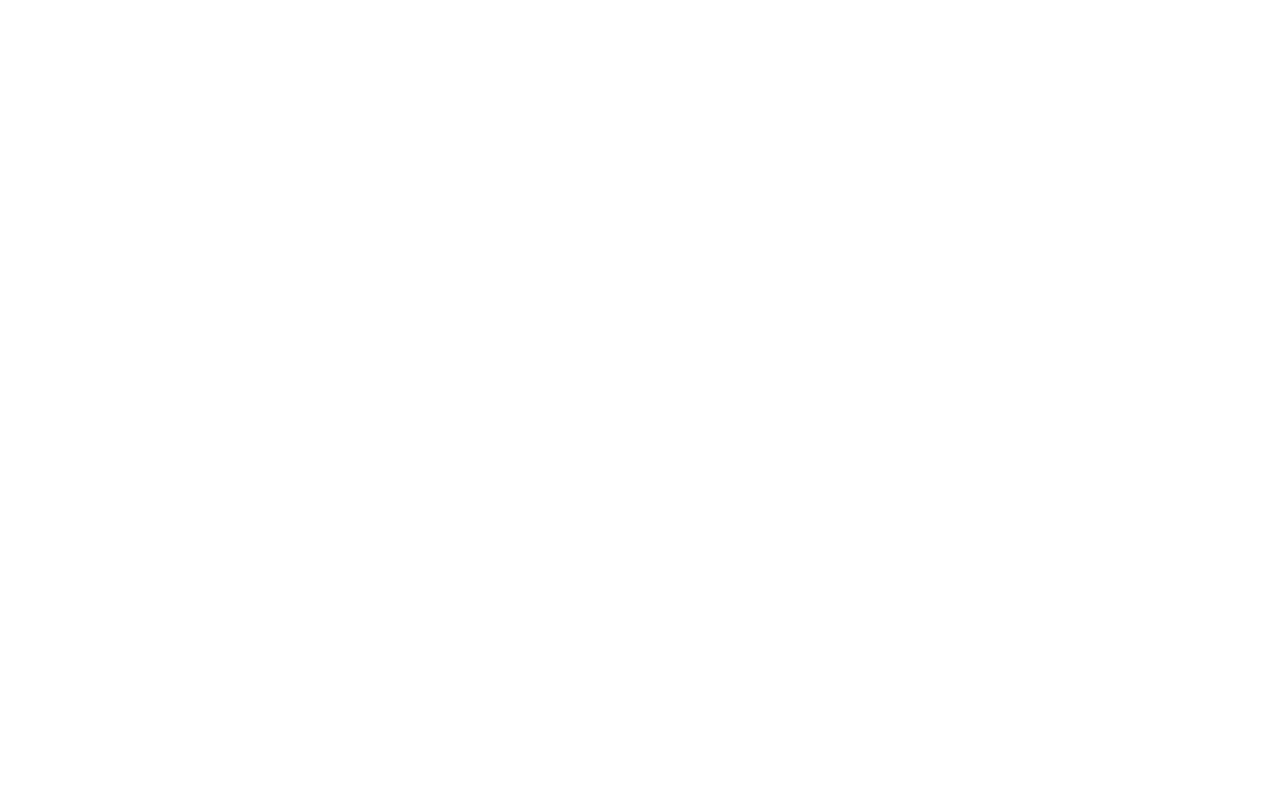
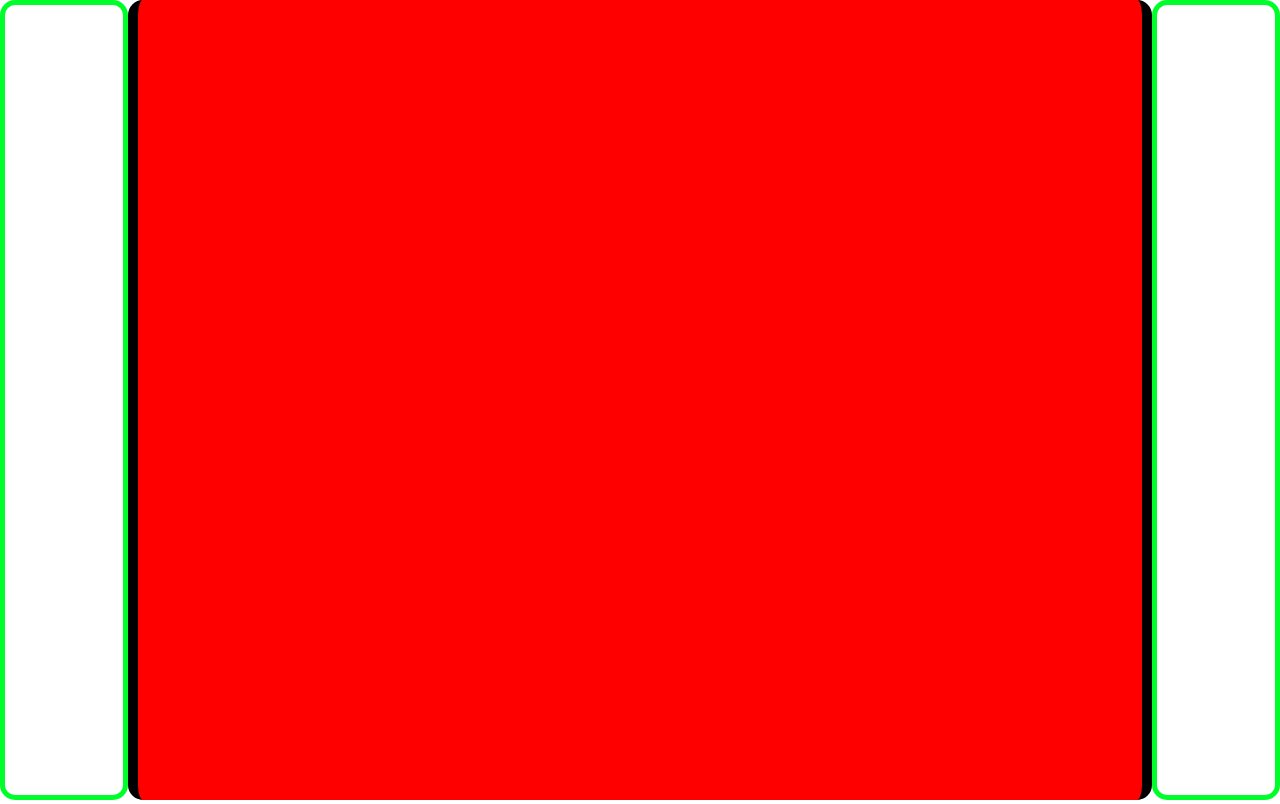
Before and after one commit to Oleksandr669/sk-training, a plain HTML site: page index.html in a window 1280 px wide. Drawn offline with Linux system fonts and the light colour scheme.

Commit message:
added hw_5_2

```diff
--- a/css/style.css
+++ b/css/style.css
@@ -0,0 +1,40 @@
+body{
+    margin: 0px;
+}
+div{
+
+    display: inline-block;
+}
+.box{
+    background-color: red;
+width: 80%;
+height: 100vh;
+position: relative;
+left: 10%;
+border-width: 0px 10px 0px 10px;
+border-style: solid;
+border-color: black;
+border-radius: 15px;
+padding: 15px;
+box-sizing: border-box;
+}
+.border1{
+    background-color: transparent;
+    width: 10%;
+    height: 100vh;
+    position: absolute;
+    left: 0px;
+    border: 5px solid rgb(0, 255, 42);
+    box-sizing: border-box;
+    border-radius: 15px;
+}
+.border2{
+    background-color: transparent;
+    width: 10%;
+    height: 100vh;
+    position: absolute;
+    right: 0;
+    border: 5px solid rgb(0, 255, 42);
+    box-sizing: border-box;
+    border-radius: 15px;
+}
--- a/index.html
+++ b/index.html
@@ -6,7 +6,14 @@
     <title>Document</title>
     <link rel="stylesheet" href="css/style.css">
 </head>
-<body>
+
+   <div class="box"></div>
+   <div class="border1"></div>
+   <div class="border2"></div>
 
 </body>
 </html>
+
+<!--Не зовсім зрозуміло суть завдання з рамкою.
+2.	Создать блок 80% ширины экрана, на всю высоту экрана и по центру. Произвольного цвета
+ и рамкой справа и слева и с заокруглинимы углами и внутренним отступом 15px-->
```
